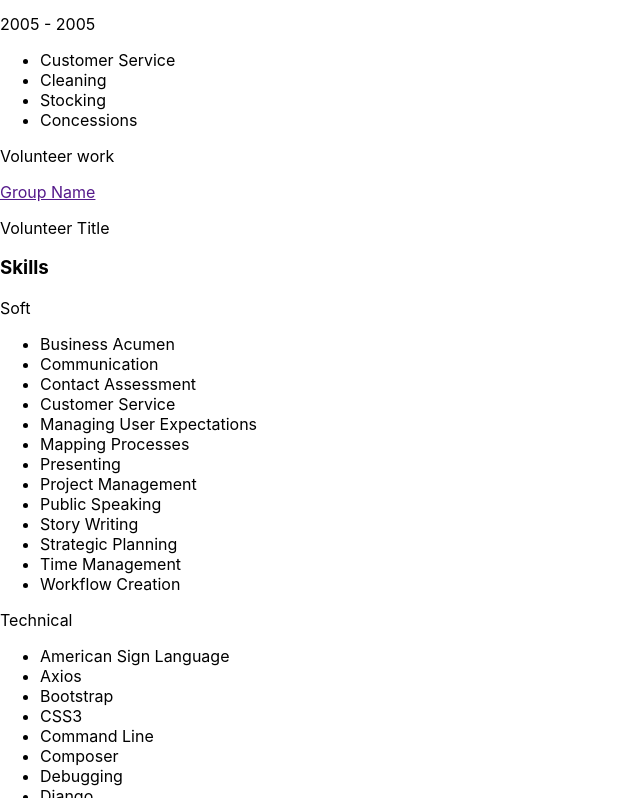
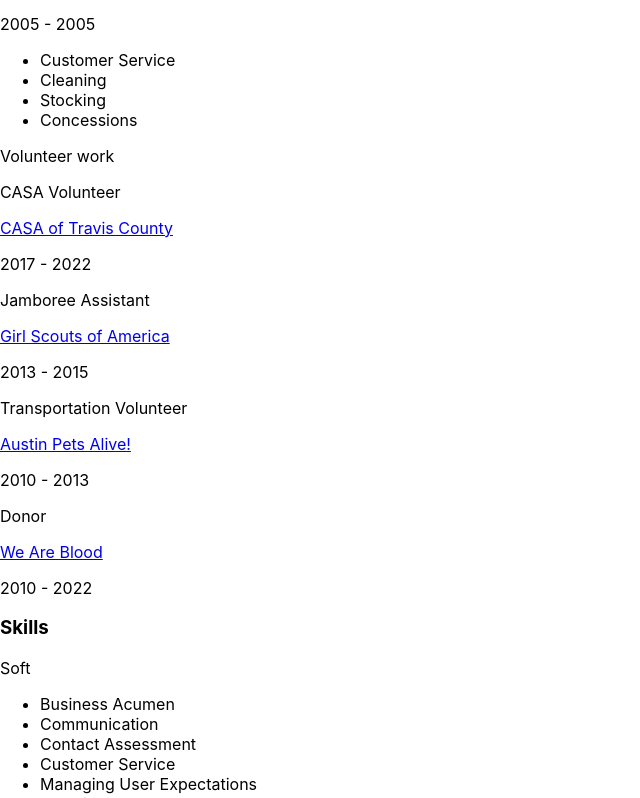
Before and after one commit to listenToRipley/nataliekendrick, a React (Create React App) app: page /resume in a window 1280 px wide. Shown: the part 3016-3814 px from the top of the page, without its empty margins (0-640 px from the left). Built offline with nearby package versions, Linux system fonts and the light colour scheme.

Commit message:
complete work history, remove all todos

```diff
--- a/src/Components/ResumeExp.tsx
+++ b/src/Components/ResumeExp.tsx
@@ -1,9 +1,5 @@
 import React from 'react';
 import workHistory from '../info/history/workHistory.json'
-
-//TODO:
-// 1. Loop though the workHistory
-// 2. if the key includes volunteer, create an entry for those.
 
 const ResumeExperience = (): JSX.Element => {
 
@@ -36,12 +32,25 @@ const ResumeExperience = (): JSX.Element => {
       "end": number
     },
     "responsibilities": string[]
+  };
+
+  interface Volunteer {
+      "company": {
+        "name": string,
+        "site": string,
+        "location": string,
+        "description": string
+      },
+      "title": string,
+      "tenure": {
+        "start": number,
+        "end":  number
+      }
   }
 
   const prof: Professional[] = workHistory[0].professional;
   const partTime: PartTime[] = workHistory[0].partTime;
-
-  console.log(partTime)
+  const volunteer: Volunteer[] = workHistory[0].volunteer;
 
   return(
       <div>
@@ -79,7 +88,7 @@ const ResumeExperience = (): JSX.Element => {
                 <div key={id}>
                   <p className='jobTitle'>{el.title}</p>
                   <p className='companyLink'>{el.company.name}</p>
-                  <p>{el.tenure.start} {el.tenure.end ? <span>- {el.tenure.end}</span>: ""}</p>
+                  <p>{el.tenure.start} - {el.tenure.end}</p>
                   <ul className='jobDuties'>
                     {el.responsibilities.map((item: string): JSX.Element => {
                       return (
@@ -95,8 +104,19 @@ const ResumeExperience = (): JSX.Element => {
 
     <div>
       Volunteer work
-      <p><a href=''>Group Name</a></p>
-      <p>Volunteer Title</p>
+
+      {
+          volunteer.map((el: any, id:number) => {
+            console.log(el)
+              return (
+                <div key={id}>
+                  <p className='jobTitle'>{el.title}</p>
+                  <p className='companyLink'><a href={el.company.site}>{el.company.name}</a></p>
+                  <p>{el.tenure.start} - {el.tenure.end}</p>
+                </div>
+              )
+            })
+        }
     </div>
 
   </div>
```
